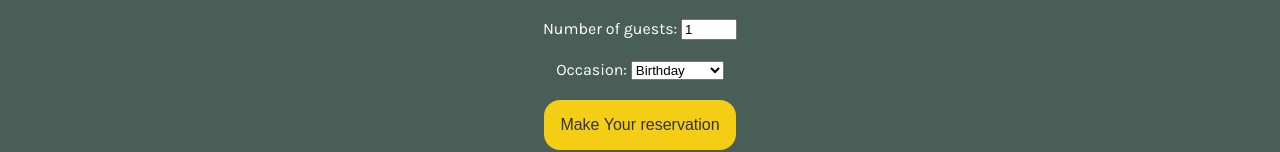
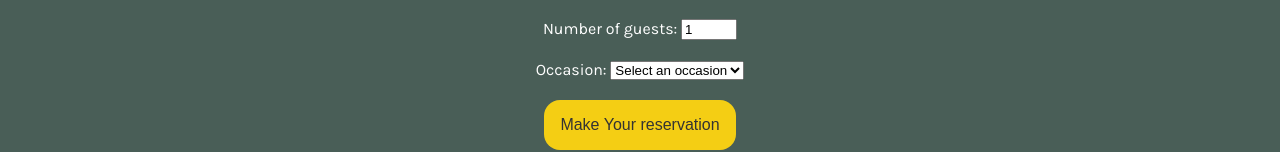
Before and after one commit to JMReynoso/little-lemon, a React (Create React App) app: page /reservations in a window 1280 px wide. Shown: the part 326-478 px from the top of the page. Built offline with nearby package versions, Linux system fonts and the light colour scheme.

Commit message:
Added validation and success message for booking form

```diff
--- a/src/index.css
+++ b/src/index.css
@@ -349,3 +349,12 @@ button:hover, input[type="submit"]:hover {
   flex-direction: "row";
   gap: 6em;
 }
+
+.booking-success {
+  display: flex;
+  flex-direction: column;
+  align-items: center;
+  justify-content: center;
+  padding: 5%;
+  color: white;
+}
--- a/src/pages/booking/BookingForm.tsx
+++ b/src/pages/booking/BookingForm.tsx
@@ -4,36 +4,49 @@ interface BookingFormProps {
   onSubmit: (formData: BookingFormData) => void;
   dispatch: (day: string) => void;
   times: string[];
+  setIsSuccessful: (isSuccessful: boolean) => void;
 }
 
 interface BookingFormData {
-  name: string;
-  email: string;
   date: string;
   occasion: string;
   guests: number;
 }
 
-function BookingForm({ times, dispatch, onSubmit }: BookingFormProps) {
-  const [name, setName] = useState("");
-  const [email, setEmail] = useState("");
+function BookingForm({
+  times,
+  dispatch,
+  onSubmit,
+  setIsSuccessful,
+}: BookingFormProps) {
   const [date, setDate] = useState("");
   const [occasion, setOccasion] = useState("");
   const [guests, setGuests] = useState(1);
 
-  const formData = { name, email, date, times, occasion, guests };
+  const formData = { date, times, occasion, guests };
+
+  const validateForm = () => {
+    if (!date) {
+      alert("Date is required.");
+      return false;
+    }
+    if (!occasion) {
+      alert("Occasion is required.");
+      return false;
+    }
+    if (guests < 1 || guests > 10) {
+      alert("Guests must be between 1 and 10.");
+      return false;
+    }
+    setIsSuccessful(true);
+    return true;
+  };
 
   const handleChange = (
     e: React.ChangeEvent<HTMLInputElement | HTMLSelectElement>
   ) => {
     const { name, value } = e.target;
     switch (name) {
-      case "name":
-        setName(value);
-        break;
-      case "email":
-        setEmail(value);
-        break;
       case "date":
         setDate(value);
         const day: string = new Date(value).getDay().toString(); //0-6 where 0 is Sunday and 6 is Saturday
@@ -52,6 +65,7 @@ function BookingForm({ times, dispatch, onSubmit }: BookingFormProps) {
 
   const handleSubmit = (e: React.FormEvent) => {
     e.preventDefault();
+    validateForm();
     onSubmit(formData);
   };
 
@@ -110,9 +124,10 @@ function BookingForm({ times, dispatch, onSubmit }: BookingFormProps) {
         <select
           id="occasion"
           name="occasion"
-          value={formData.occasion || ""}
+          value={formData.occasion}
           onChange={handleChange}
         >
+          <option value="">Select an occasion</option>
           <option value="Birthday">Birthday</option>
           <option value="Anniversary">Anniversary</option>
         </select>
--- a/src/pages/booking/BookingPage.tsx
+++ b/src/pages/booking/BookingPage.tsx
@@ -1,4 +1,6 @@
+import { useState } from "react";
 import BookingForm from "./BookingForm";
+import BookingSuccessPage from "./BookingSuccessPage";
 
 interface BookingPageProps {
   times: string[];
@@ -6,13 +8,20 @@ interface BookingPageProps {
 }
 
 function BookingPage({ times, dispatch }: BookingPageProps) {
+  const [isSuccessful, setIsSuccessful] = useState(false);
+
   return (
     <div style={{ backgroundColor: "#495E57" }}>
-      <BookingForm
-        times={times}
-        dispatch={dispatch}
-        onSubmit={(formData) => console.log(formData)}
-      />
+      {!isSuccessful ? (
+        <BookingForm
+          times={times}
+          dispatch={dispatch}
+          onSubmit={(formData) => console.log(formData)}
+          setIsSuccessful={setIsSuccessful}
+        />
+      ) : (
+        <BookingSuccessPage />
+      )}
     </div>
   );
 }
--- /dev/null
+++ b/src/pages/booking/BookingSuccessPage.tsx
@@ -0,0 +1,14 @@
+import { useNavigate } from "react-router-dom";
+
+function BookingSuccessPage() {
+  const navigate = useNavigate();
+  return (
+    <div className="booking-success">
+      <h1>Booking Successful!</h1>
+      <p>Thank you for your booking. We look forward to serving you!</p>
+      <button onClick={() => navigate("/")}>Return Home</button>
+    </div>
+  );
+}
+
+export default BookingSuccessPage;
```
